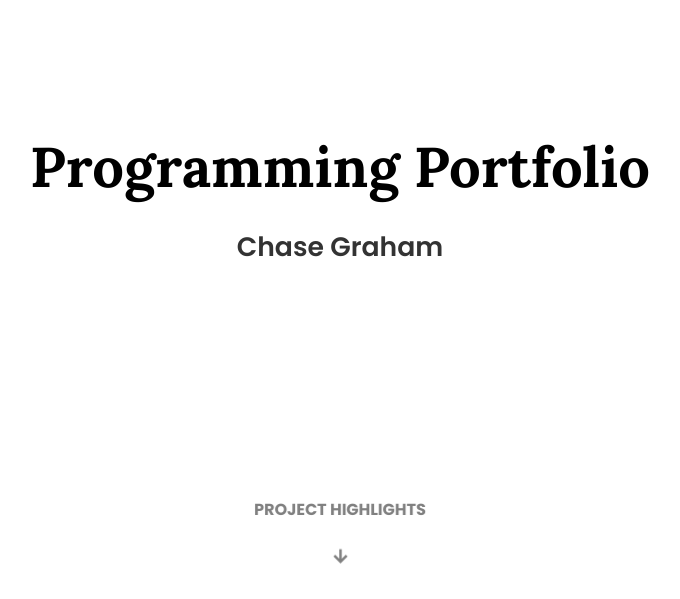
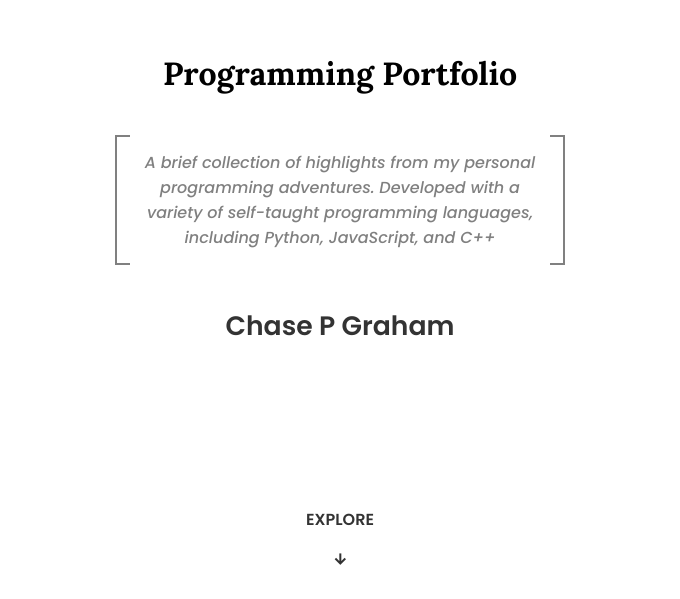
Before and after one commit to underpig1/portfolio, a plain HTML site: page index.html in a window 1280 px wide. Shown: the part 201-800 px from the top of the page, without its empty margins (300-980 px from the left). Drawn offline with nearby package versions, Linux system fonts and the light colour scheme.

Commit message:
update resonsive

```diff
--- a/index.html
+++ b/index.html
@@ -161,6 +161,29 @@
             }
         }
 
+        @media only screen and (max-height: 900px) {
+            .title {
+                font-size: 24pt;
+            }
+
+            .description {
+                font-size: 10pt;
+            }
+
+            .wrapper p {
+                font-size: 9pt;
+            }
+
+            .tags {
+                font-size: 10pt;
+            }
+
+            .image-wrapper {
+                transform-origin: left left;
+                transform: scale(0.8);
+            }
+        }
+
         @media only screen and (max-width: 1200px) {
             .wrapper {
                 flex-direction: column;
@@ -281,16 +304,15 @@
             flex-direction: column;
             align-items: center;
             justify-content: center;
-            gap: 15px;
+            gap: 10px;
             font-size: 15pt;
-            color: black;
+            color: #333;
             bottom: 20px;
             left: 50%;
             right: 50%;
             transform: translateX(-50%);
             font-family: 'Poppins', sans-serif;
-            font-weight: bold;
-            opacity: 0.5;
+            font-weight: 600;
             cursor: pointer;
             background-color: white;
             width: max-content;
@@ -298,6 +320,7 @@
 
         .arrow {
             animation: loop 5s infinite;
+            font-size: 12pt;
         }
 
         @keyframes loop {
@@ -315,13 +338,65 @@
         img, a {
             user-select: none;
         }
+
+        .preview {
+            position: relative;
+            font-family: 'Poppins';
+            font-weight: 500;
+            font-size: 12pt;
+            width: 450px;
+            text-align: center;
+            color: #333;
+            font-style: italic;
+            --border-color: gray;
+            color: var(--border-color);
+            padding: 15px;
+            --offset: 0;
+            --hang-size: 15px;
+        }
+
+        .preview::before {
+            position: absolute;
+            top: 0;
+            display: block;
+            content: "";
+            height: 100%;
+            width: 2px;
+            left: var(--offset);
+            background-color: var(--border-color);
+        }
+
+        .preview::after {
+            position: absolute;
+            display: block;
+            content: "";
+            height: 100%;
+            width: 2px;
+            top: 0;
+            right: var(--offset);
+            background-color: var(--border-color);
+        }
+
+        .dash {
+            display: block;
+            position: absolute;
+            width: var(--hang-size);
+            height: 2px;
+            background-color: var(--border-color);
+        }
     </style>
 </head>
 <body>
     <div class="main">
         <h1 class="title center">Programming Portfolio</h1>
-        <h2 class="title subheading center">Chase Graham</h2>
-        <p class="scroll" onclick="window.scrollTo({ top: window.innerHeight, behavior: 'smooth' })"><span style="font-size: 12pt; width: max-content;">PROJECT HIGHLIGHTS</span><i class="arrow ri-arrow-down-line"></i></p>
+        <p class="preview">
+            <span class="dash" style="left: var(--offset); top: 0;"></span>
+            <span class="dash" style="right: var(--offset); top: 0;"></span>
+            <span class="dash" style="left: var(--offset); bottom: 0;"></span>
+            <span class="dash" style="right: var(--offset); bottom: 0;"></span>
+            A brief collection of highlights from my personal programming adventures. Developed with a variety of self-taught programming languages, including Python, JavaScript, and C++</p>
+        <h2 class="title subheading center">Chase P Graham</h2>
+        <p class="scroll" onclick="window.scrollTo({ top: window.innerHeight, behavior: 'smooth' })"><span style="font-size: 12pt; width: max-content;">EXPLORE</span><i class="arrow ri-arrow-down-line"></i></p>
     </div>
     <div class="wrapper" style="--bg: #e2f5f7ff; --text: #82bebeff; --pos: 1;">
         <div class="image-wrapper">
@@ -423,8 +498,8 @@
     <div class="wrapper" style="--bg: #ffd0a0ff; --text: #d07040ff; --pos: 5;">
         <div class="image-wrapper">
             <div class="images vocab-images">
-                <img src="vocab-second.png" style="height: 500px;">
-                <img src="vocab-main.png" style="height: 600px; box-shadow: 0 10px 15px #00000024; border-radius: 25px; --speed: 0.3;">
+                <img src="vocab-second.png" style="height: 450px;">
+                <img src="vocab-main.png" style="height: 550px; box-shadow: 0 10px 15px #00000024; border-radius: 25px; --speed: 0.3;">
             </div>
         </div>
         <img class="background-icon" src="vocab-bg.png" style="opacity: 0.5">
@@ -446,7 +521,8 @@
         </div>
     </div>
     <script>
-        document.body.style.setProperty("--height", window.innerHeight);
+        window.onresize = (() => document.body.style.setProperty("--height", window.innerHeight));
+        window.onresize();
         document.addEventListener("scroll", (e) => document.body.style.setProperty("--scroll", window.pageYOffset));
         for (var el of document.body.querySelectorAll("img")) el.setAttribute("draggable", false);
     </script>
```
